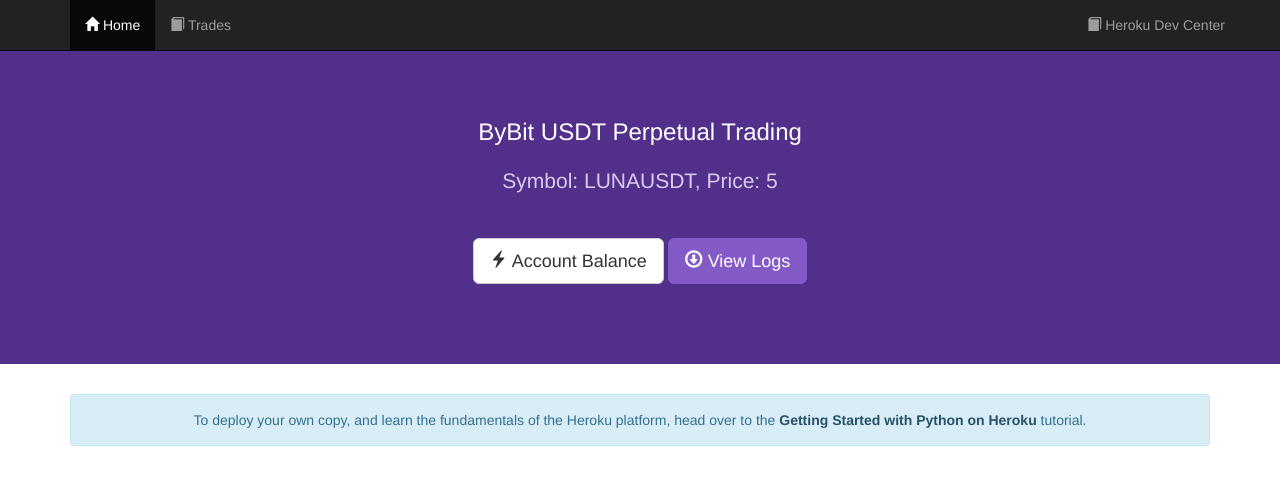
After one commit to AliToori/ByBitTradingBot, a Django app: page /trades/ in a window 1280 px wide. The commit adds this page. Shown: the top 485 px of the page. Run offline with Django 3.2, Linux system fonts and the light colour scheme; some libraries are stand-ins or nearby versions.

Commit message:
Updated Trading Endpoint

```diff
--- a/gettingstarted/urls.py
+++ b/gettingstarted/urls.py
@@ -18,4 +18,5 @@ urlpatterns = [
     path("", hello.views.index, name="index"),
     path("db/", hello.views.db, name="db"),
     path("admin/", admin.site.urls),
+    path("trades/", hello.views.trades, name="trades"),
 ]
--- a/hello/templates/base.html
+++ b/hello/templates/base.html
@@ -1,7 +1,7 @@
 <!DOCTYPE html>
 <html>
 <head>
-<title>Python Getting Started on Heroku</title>
+<title>ByBit Trading Bot</title>
   <link rel="stylesheet" type="text/css" href="//maxcdn.bootstrapcdn.com/bootstrap/3.3.4/css/bootstrap.min.css" />
   <script src="https://ajax.googleapis.com/ajax/libs/jquery/2.1.3/jquery.min.js"></script>
   <script type="text/javascript" src="//maxcdn.bootstrapcdn.com/bootstrap/3.3.4/js/bootstrap.min.js"></script>
@@ -51,22 +51,7 @@
         <a href="/"><span class="glyphicon glyphicon-home"></span> Home</a>
       </li>
       <li>
-        <a href="https://devcenter.heroku.com/articles/how-heroku-works"><span class="glyphicon glyphicon-user"></span> How Heroku Works</a>
-      </li>
-      <li class="dropdown">
-        <a href="#" class="dropdown-toggle" data-toggle="dropdown" role="button" aria-expanded="false"><span class="glyphicon glyphicon-info-sign"></span> Getting Started Guides <span class="caret"></span></a>
-          <ul class="dropdown-menu" role="menu">
-            <li><a href="https://devcenter.heroku.com/articles/getting-started-with-ruby">Getting Started with Ruby on Heroku</a></li>
-            <li><a href="https://devcenter.heroku.com/articles/getting-started-with-nodejs">Getting Started with Node on Heroku</a></li>
-            <li><a href="https://devcenter.heroku.com/articles/getting-started-with-php">Getting Started with PHP on Heroku</a></li>
-            <li><a href="https://devcenter.heroku.com/articles/getting-started-with-python">Getting Started with Python on Heroku</a></li>
-            <li><a href="https://devcenter.heroku.com/articles/getting-started-with-java">Getting Started with Java on Heroku</a></li>
-            <li><a href="https://devcenter.heroku.com/articles/getting-started-with-clojure">Getting Started with Clojure on Heroku</a></li>
-            <li><a href="https://devcenter.heroku.com/articles/getting-started-with-scala">Getting Started with Scala on Heroku</a></li>
-            <li class="divider"></li>
-            <li><a href="https://devcenter.heroku.com/articles/getting-started-with-heroku-and-connect-without-local-dev">Getting Started on Heroku with Heroku Connect</a></li>
-            <li><a href="https://devcenter.heroku.com/articles/getting-started-with-jruby">Getting Started with Ruby on Heroku (Microsoft Windows)</a></li>
-          </ul>
+        <a href="/trades/"><span class="glyphicon glyphicon-book"></span> Trades</a>
       </li>
     </ul>
     <ul class="nav navbar-nav navbar-right">
--- /dev/null
+++ b/hello/templates/trades.html
@@ -0,0 +1,19 @@
+{% extends "base.html" %}
+{% load static %}
+
+{% block content %}
+
+<div class="jumbotron text-center">
+  <div class="container">
+    <h3>ByBit USDT Perpetual Trading</h3>
+    <p>Symbol: {{ order_data.symbol }}, Price: {{ order_data.price }}</p>
+    <a type="button" class="btn btn-lg btn-default" href="https://devcenter.heroku.com/articles/getting-started-with-python"><span class="glyphicon glyphicon-flash"></span> Account Balance</a>
+    <a type="button" class="btn btn-lg btn-primary" href="https://github.com/heroku/python-getting-started"><span class="glyphicon glyphicon-download"></span> View Logs</a>
+  </div>
+</div>
+<div class="container">
+  <div class="alert alert-info text-center" role="alert">
+    To deploy your own copy, and learn the fundamentals of the Heroku platform, head over to the <a href="https://devcenter.heroku.com/articles/getting-started-with-python" class="alert-link">Getting Started with Python on Heroku</a> tutorial.
+  </div>
+</div>
+{% endblock %}
--- a/hello/views.py
+++ b/hello/views.py
@@ -1,67 +1,125 @@
+import logging.config
+import os
+from pathlib import Path
+
+import pandas as pd
 from django.shortcuts import render
-from django.http import HttpResponse
+from dotenv import load_dotenv
+from pybit import usdt_perpetual
 
 from .models import Greeting
-from pybit import usdt_perpetual
 
+load_dotenv()
 
-session = usdt_perpetual.HTTP(endpoint='https://api.bybit.com', api_key='...', api_secret='...')
-ws = usdt_perpetual.WebSocket(test=False, api_key="...", api_secret="...")
-# Get orderbook.
-session.orderbook(symbol='LUNAUSDT')
+logging.config.dictConfig({
+    "version": 1,
+    "disable_existing_loggers": False,
+    'formatters': {
+        'colored': {
+            '()': 'colorlog.ColoredFormatter',  # colored output
+            # --> %(log_color)s is very important, that's what colors the line
+            'format': '[%(asctime)s,%(lineno)s] %(log_color)s[%(message)s]',
+            'log_colors': {
+                'DEBUG': 'green',
+                'INFO': 'cyan',
+                'WARNING': 'yellow',
+                'ERROR': 'red',
+                'CRITICAL': 'bold_red',
+            },
+        },
+        'simple': {
+            'format': '[%(asctime)s,%(lineno)s] [%(message)s]',
+        },
+    },
+    "handlers": {
+        "console": {
+            "class": "colorlog.StreamHandler",
+            "level": "INFO",
+            "formatter": "colored",
+            "stream": "ext://sys.stdout"
+        },
+        "file": {
+            "class": "logging.handlers.RotatingFileHandler",
+            "level": "INFO",
+            "formatter": "simple",
+            "filename": 'app-log.log'
+        },
+    },
+    "root": {"level": "INFO",
+             "handlers": ["console", "file"]
+             }
+})
+LOGGER = logging.getLogger()
 
-# Create five long orders.
-orders = [{
-    "symbol": "LUNAUSDT",
-    "order_type": "Limit",
-    "side": "Buy",
-    "qty": 100,
-    "price": i,
-    "time_in_force": "GoodTillCancel"
-} for i in [5000, 5500, 6000, 6500, 7000]]
-
-# Submit the orders in bulk.
-session.place_active_order_bulk(orders)
+PROJECT_ROOT = Path(os.path.abspath(os.path.dirname(__file__)))
+api_key = os.getenv("BYBIT_API_KEY")
+api_secret = os.getenv("BYBIT_API_SECRET")
+symbol = os.getenv("SYMBOL")
+session = usdt_perpetual.HTTP(endpoint='https://api-testnet.bybit.com', api_key=api_key, api_secret=api_secret)
+ws = usdt_perpetual.WebSocket(test=False, api_key=api_key, api_secret=api_secret)
 
 
 # Check on your order and position through WebSocket.
 def handle_orderbook(message):
-    print(message)
-
+    df = pd.DataFrame([message])
+    df = df.loc[:, ['E', 's', 'c']]
+    df.columns = ['Time', 'Symbol', 'Price']
+    df["Price"] = df["Price"].astype(float)
+    df["Time"] = pd.to_datetime(df["Time"], unit='ms')
+    file_path = str(self.PROJECT_ROOT / f'{df.iloc[0]["Symbol"]}.csv')
+    df.to_csv(file_path, index=False)
 
 def handle_position(message):
     print(message)
 
-ws.orderbook_25_stream(handle_orderbook, "LUNAUSDT")
-ws.position_stream(handle_position)
-
-while True:
-    # Run your main trading strategy here
-    pass  # To avoid CPU utilisation, use time.sleep(1)
 
 # Create your views here.
 def index(request):
-    # return HttpResponse('Hello from Python!')
     return render(request, "index.html")
 
 
+def trades(request):
+    # Get orderbook.
+    # account_balance = session.get_wallet_balance()
+    # print(f"Account Balance: {account_balance}")
+    # {{plot_7}} {{plot_8}} {{plot_4}}
+    # buyprice takeprofit stoploss
+    if request.method == 'POST':
+        order_data = {
+            "Symbol": request.POST["symbol"],
+            "BuyPrice": request.POST["buyprice"],
+            "TakeProfit": request.POST["takeprofit"],
+            "StopLoss": request.POST["stoploss"]
+        }
+        print(session.place_conditional_order(
+            symbol=symbol,
+            order_type="Limit",
+            side="Buy",
+            qty=1,
+            price=8100,
+            base_price=16100,
+            stop_px=8150,
+            time_in_force="GoodTillCancel",
+            order_link_id="cus_order_id_1",
+            reduce_only=False,
+            close_on_trigger=False
+        ))
+        # Subscribe to the execution topic
+        ws.position_stream(handle_position)
+        while True:
+            data = ws.fetch(subs[0])
+            if data:
+                print(data)
+        # return render(request, 'trades.html', {"order_data": order_data})
+    order_data = {
+        "symbol": "LUNAUSDT",
+        "price": 5
+    }
+    return render(request, 'trades.html', {"order_data": order_data})
+
+
 def db(request):
-
     greeting = Greeting()
     greeting.save()
-
     greetings = Greeting.objects.all()
-
     return render(request, "db.html", {"greetings": greetings})
-
-
-# PyBit Methods
-# user_trade_records()
-# closed_profit_and_loss()
-# get_wallet_balance()
-# close_position()
-# place_active_order()
-# replace_active_order()
-# place_conditional_order()
-# get_conditional_order()
-#
--- a/requirements.txt
+++ b/requirements.txt
@@ -3,3 +3,7 @@ gunicorn
 django-heroku
 requests
 pybit
+colorlog
+dotenv
+pathlib
+pandas
```
